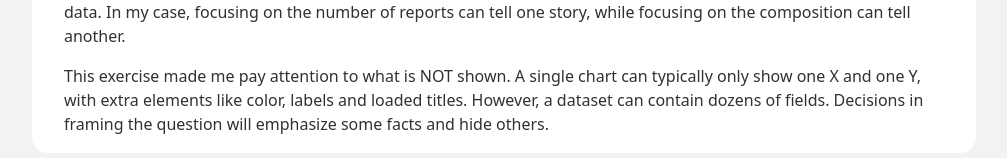
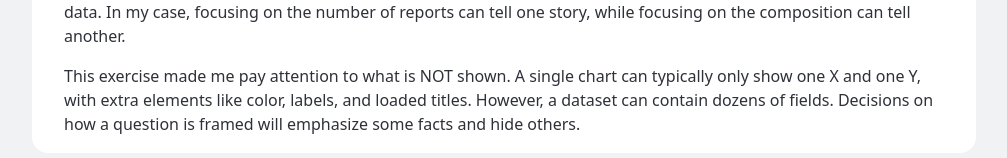
Before and after one commit to alexisjacques/project2, a plain HTML site: page index.html in a window 1280 px wide. Shown: the part 2758-2916 px from the top of the page, without its empty margins (136-1143 px from the left). Drawn offline with Linux system fonts and the light colour scheme.

Commit message:
rephrase

```diff
--- a/index.html
+++ b/index.html
@@ -220,8 +220,8 @@
         the data. In my case, focusing on the number of reports can tell one story, while focusing on the composition
         can tell another.</p>
       <p>This exercise made me pay attention to what is NOT shown. A single chart can typically only show one X and one
-        Y, with extra elements like color, labels and loaded titles. However, a dataset can contain dozens of fields.
-        Decisions in framing the question will emphasize some facts and hide others.
+        Y, with extra elements like color, labels, and loaded titles. However, a dataset can contain dozens of fields.
+        Decisions on how a question is framed will emphasize some facts and hide others.
       </p>
     </section>
   </main>
```
